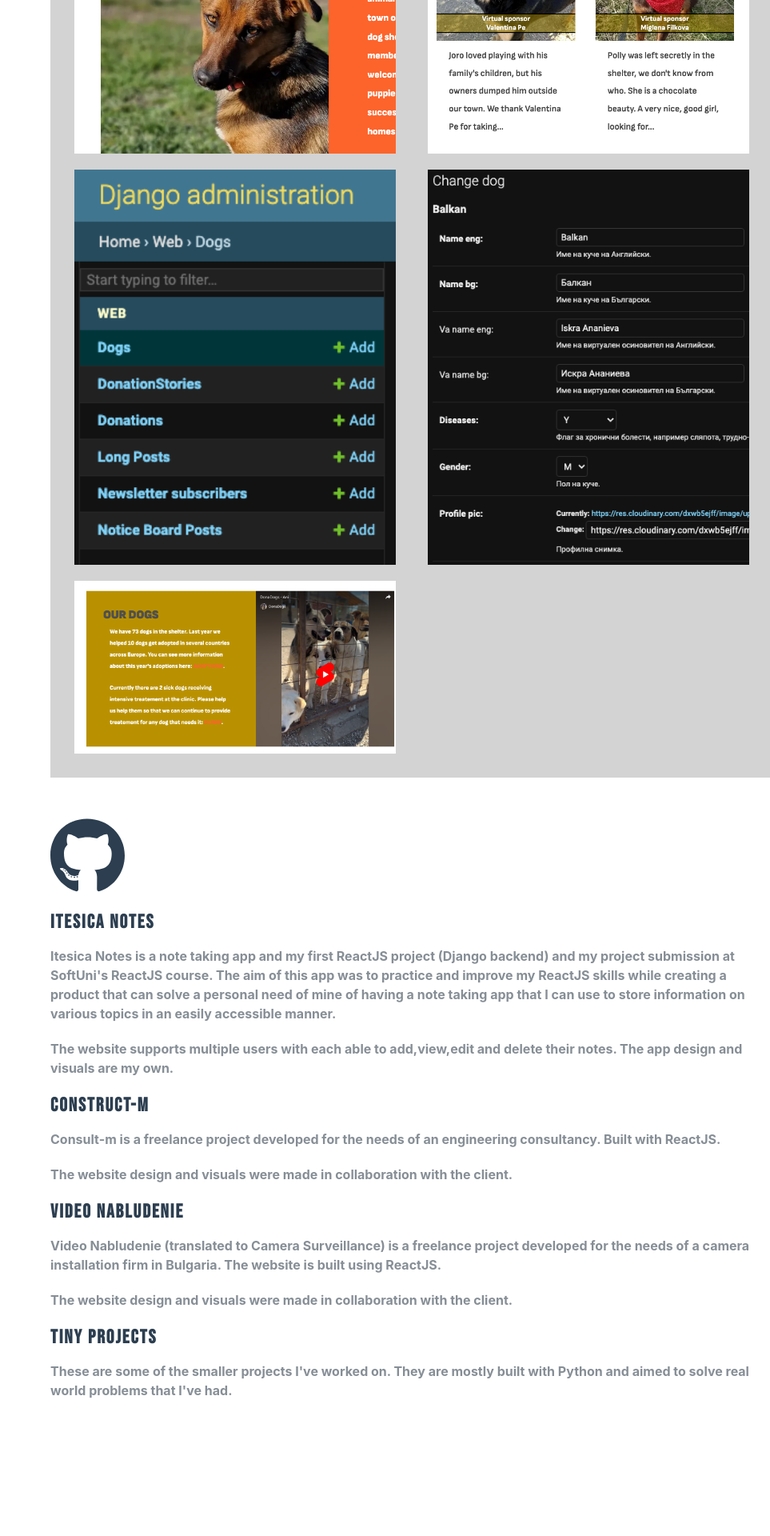
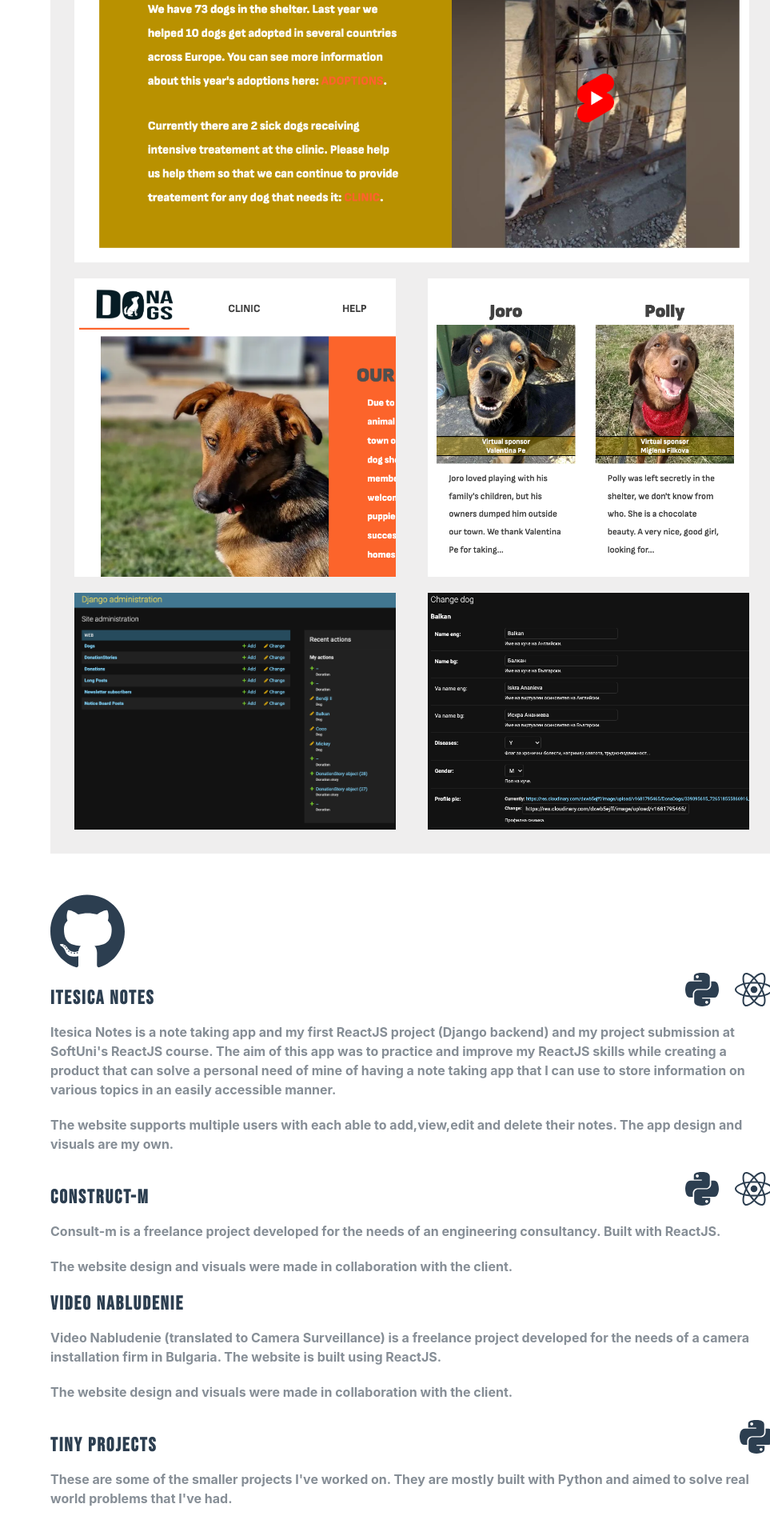
Before and after one commit to AtanasKodzhamanov/Portfolio, a React (Create React App) app: page / in a window 1280 px wide. Shown: the part 1809-3729 px from the top of the page at 80% size, without its empty margins (317-1280 px from the left). Built offline with nearby package versions, Linux system fonts and the light colour scheme; a web font is replaced by a local one.

Commit message:
fix photos

```diff
--- a/src/components/Projects.css
+++ b/src/components/Projects.css
@@ -8,15 +8,19 @@
     gap:20px;
 }
 
+.screenshots-container{
+    background-color: rgb(239, 238, 238);
+    margin-top:50px;
+    margin-bottom:50px;
+    padding:30px;
+}
+
 .screenshots{
-    background-color: lightgray;
     display:flex;
     flex-wrap: wrap;
     justify-content: space-between;
     gap:20px;
-    margin-top:50px;
-    margin-bottom:50px;
-    padding:30px;
+
 }
 
 .screenshot {
@@ -27,3 +31,7 @@
 .screenshot img {
     object-position: left;
 }
+
+.screenshot:first-child:nth-last-child(odd) {
+    flex-basis: 100%;
+  }
--- a/src/components/Projects.js
+++ b/src/components/Projects.js
@@ -38,7 +38,12 @@ const Projects = () => {
                 <p>The design of the website underwent multiple iterations with additional sections being added and the visuals constantly evolving. Through this website I learned a lot about Django, HTML and CSS as well as vanilla JavaScript. The app design and visuals are my own.</p>
                 <p>The website content is managed by the shelter through Django's admin panel.</p>
                 <p>Have a look at the website and consider adopting!  </p>
+                <div className="screenshots-container">
+                    <h3>Project Screenshots</h3>
                     <div className="screenshots">
+                        <div className="screenshot">
+                            <img src={Dona5} alt="screenshot5" />
+                        </div>
                         <div className="screenshot">
                             <img src={dona1} alt="screenshot1" />
                         </div>
@@ -51,8 +56,6 @@ const Projects = () => {
                         <div className="screenshot">
                             <img src={Dona4} alt="screenshot4" />
                         </div>
-                    <div className="screenshot">
-                        <img src={Dona5} alt="screenshot5" />
                     </div>
                 </div>
                 <FontAwesomeIcon
@@ -64,12 +67,40 @@ const Projects = () => {
             </div>
 
             <div>
+                <div className="title-icons">
                     <h2>Itesica Notes</h2>
+                    <div className="icons">
+                        <FontAwesomeIcon
+                            icon={faPython}
+                            size="3x"
+                            style={{ color: "#2c3e50" }}
+                        />
+                        <FontAwesomeIcon
+                            icon={faReact}
+                            size="3x"
+                            style={{ color: "#2c3e50" }}
+                        />
+                    </div>
+                </div>
                 <p>Itesica Notes is a note taking app and my first ReactJS project (Django backend) and my project submission at SoftUni's ReactJS course. The aim of this app was to practice and improve my ReactJS skills while creating a product that can solve a personal need of mine of having a note taking app that I can use to store information on various topics in an easily accessible manner.</p>
                 <p>The website supports multiple users with each able to add,view,edit and delete their notes. The app design and visuals are my own.</p>
             </div>
             <div>
+                <div className="title-icons">
                     <h2>Construct-m</h2>
+                    <div className="icons">
+                        <FontAwesomeIcon
+                            icon={faPython}
+                            size="3x"
+                            style={{ color: "#2c3e50" }}
+                        />
+                        <FontAwesomeIcon
+                            icon={faReact}
+                            size="3x"
+                            style={{ color: "#2c3e50" }}
+                        />
+                    </div>
+                </div>
                 <p>Consult-m is a freelance project developed for the needs of an engineering consultancy. Built with ReactJS. </p>
                 <p>The website design and visuals were made in collaboration with the client.</p>
             </div>
@@ -79,7 +110,16 @@ const Projects = () => {
                 <p>The website design and visuals were made in collaboration with the client.</p>
             </div>
             <div>
+                <div className="title-icons">
                     <h2>Tiny Projects</h2>
+                    <div className="icons">
+                        <FontAwesomeIcon
+                            icon={faPython}
+                            size="3x"
+                            style={{ color: "#2c3e50" }}
+                        />
+                    </div>
+                </div>
                 <p>These are some of the smaller projects I've worked on. They are mostly built with Python and aimed to solve real world problems that I've had.</p>
             </div>
 
```
Also changed, not shown: src/assets/Dona3.png, 1 other file (tests, documents, lock files or other folders). Lines whose indentation alone changed are shown as unchanged.
